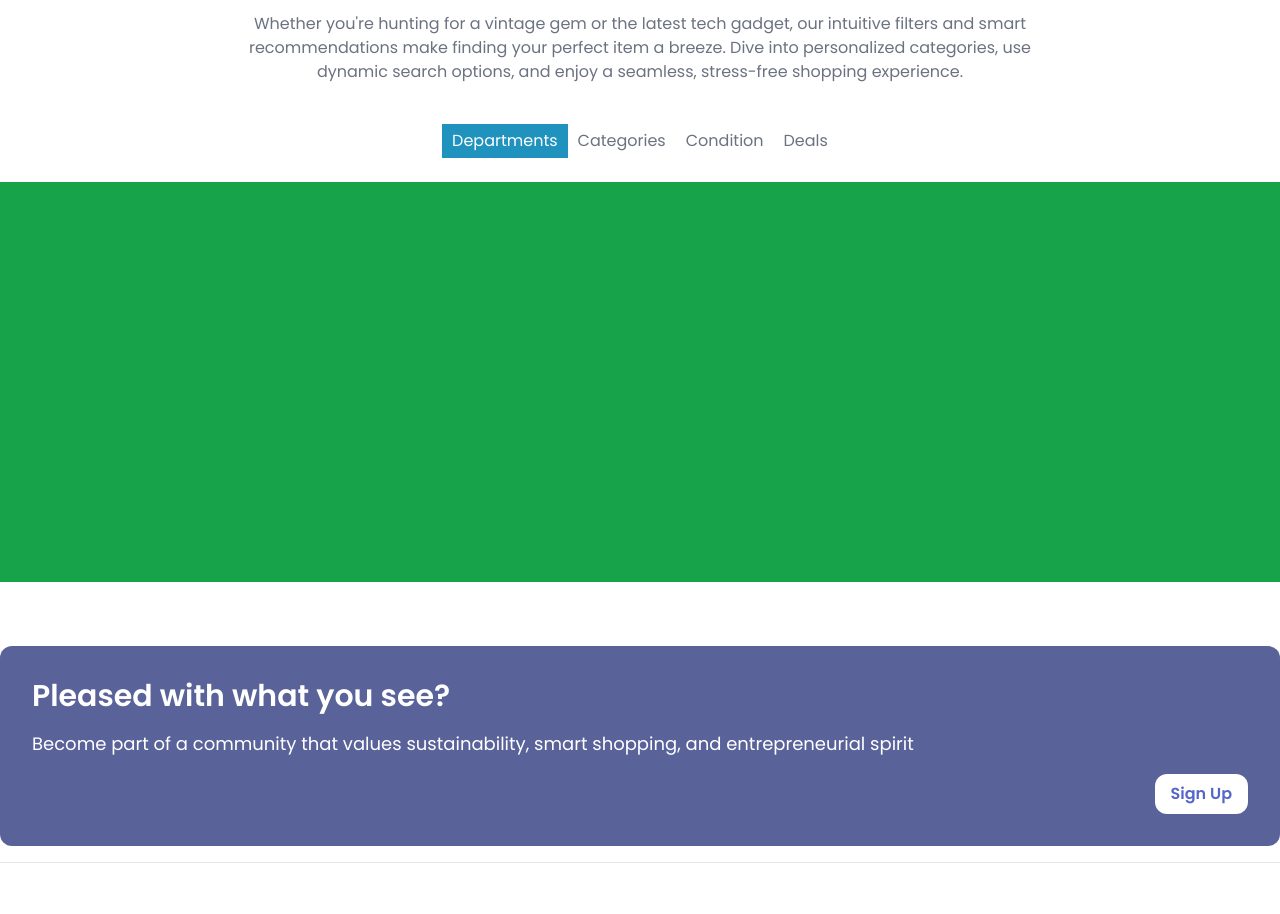
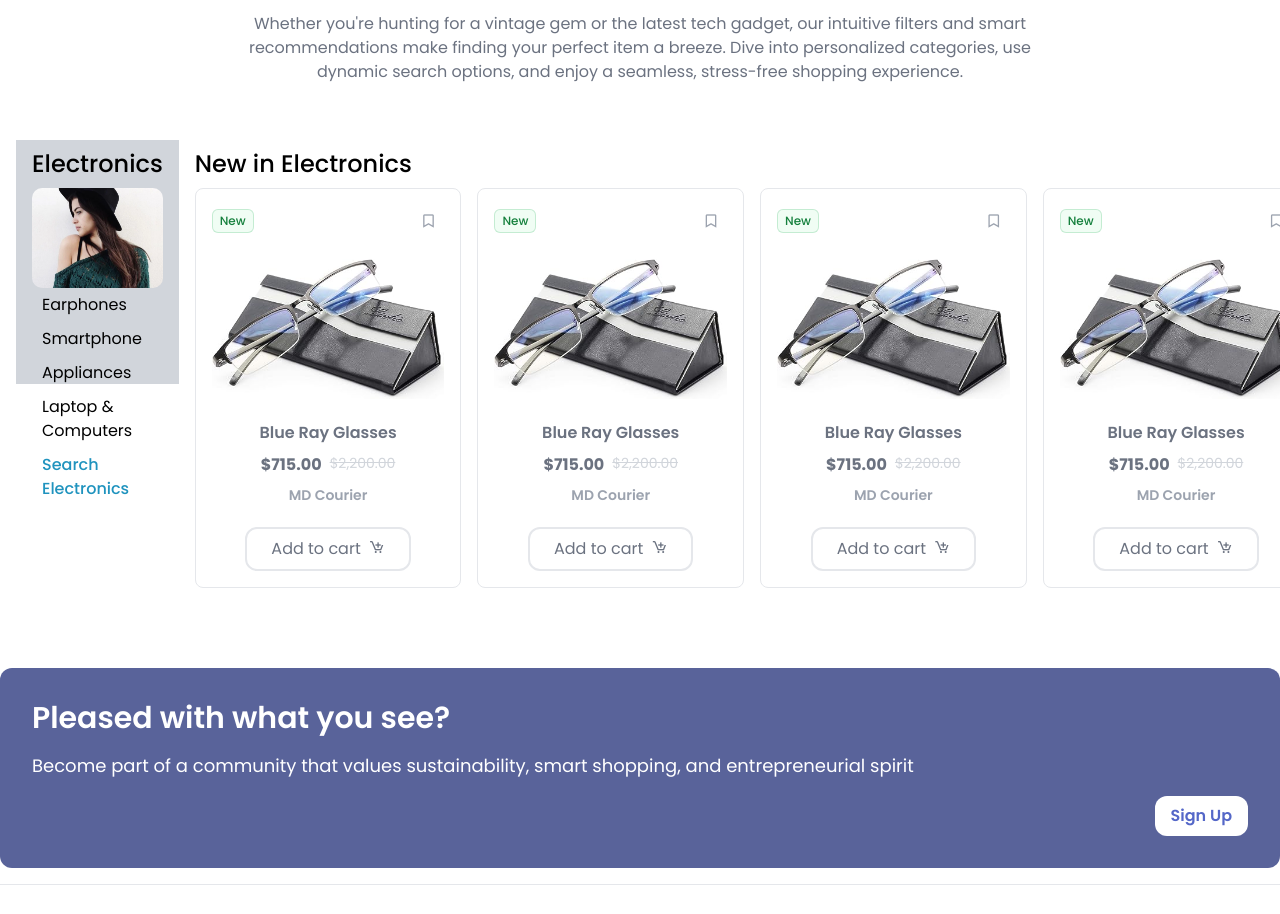
Before and after one commit to aldaineclarke/sunken_treasures_web, an Angular app: page /home in a window 1280 px wide. Shown: the part 1760-2674 px from the top of the page. Built offline with nearby package versions, Linux system fonts and the light colour scheme.

Commit message:
updated (): Updated the home page to fix layout

```diff
--- a/src/app/modules/home/home.component.html
+++ b/src/app/modules/home/home.component.html
@@ -29,18 +29,27 @@
             Whether you're hunting for a vintage gem or the latest tech gadget, our intuitive filters and smart recommendations make finding your perfect item a breeze. Dive into personalized categories, use dynamic search options, and enjoy a seamless, stress-free shopping experience.
         </p>
         <div class="w-full mt-10">
-            <ul class="flex justify-center mb-6">
-                <li class="active">Departments</li>
-                <li>Categories</li>
-                <li>Condition</li>
-                <li>Deals</li>
-            </ul>
+                <div class="flex categories-wrapper  min-h-[50vh] p-4 ">
+                    <div class="electronic-cat w-[300px] bg-gray-300 flex flex-col p-4">
+                        <p class="feature-cat text-2xl text-black my-2 font-medium">Electronics</p>
+                        <img class="" src="assets/images/demo09-520x520.jpg.jpg" alt="Image of Electronic Category">
+                        <ul class="cat-links">
+                            <li>Earphones</li>
+                            <li>Smartphone</li>
+                            <li>Appliances</li>
+                            <li>Laptop & Computers</li>
+                            <li class="text-accent font-medium active">Search Electronics</li>
+                        </ul>
+                    </div>
+                    <div class="cards-wrapper px-4">
+                        <p class="cards-title text-black my-2 font-medium text-2xl">New in Electronics</p>
 
-            <div id="tab-content pt-6">
-                <div class="content-example w-full h-[50vh] bg-green-600">
+                        <div class="cards flex gap-4">
+                            <app-card *ngFor="let product of [1,2,3,4]"></app-card>
+                        </div>
+                    </div>
+                </div>
 
-                </div>
-            </div>
         </div>
     </div>
 </section>
--- a/src/app/modules/home/home.component.scss
+++ b/src/app/modules/home/home.component.scss
@@ -1,39 +1,63 @@
-
-
-.bento-box-3{
+.bento-box-3 {
         width: 100%;
-    display:grid;
+        display: grid;
         min-height: 50vh;
-    gap:1rem;
+        gap: 1rem;
         grid-template-areas:
                 "slider slider notice"
                 "slider slider notice2"
         ;
 }
-.bento-box-3 > div{
+
+.bento-box-3>div {
         border-radius: 10px;
         aspect-ratio: 16/9;
 }
 
-.bento-box-3 > div:nth-child(1){
+.bento-box-3>div:nth-child(1) {
         grid-area: slider;
         background-color: #5467c8;
 }
-.bento-box-3 > div:nth-child(2){
+
+.bento-box-3>div:nth-child(2) {
         grid-area: notice;
         background-color: #59639a;
 }
-.bento-box-3 >div:nth-child(3){
+
+.bento-box-3>div:nth-child(3) {
         grid-area: notice2;
         background-color: #1f93be;
 }
 
-.categories li{
+.categories li,
+.cat-links {
         padding: 5px 10px;
         cursor: pointer;
 }
 
-.categories li.active{
+
+.tabs-nav li:hover {
         @apply bg-accent text-white;
+}
 
+.cat-links li:not(li.active) {
+        @apply text-black;
 }
+
+.electronic-cat {
+        aspect-ratio: 2/3;
+        padding: 0 1rem;
+        height: 100%;
+
+        img {
+                height:100px;
+                width:100%;
+                flex-grow: 1;
+                border-radius: 10px;
+                object-fit: cover;
+                object-position:center;
+        }
+        ul{
+                padding: 0;
+        }
+}
```
Also changed, not shown: src/assets/images/demo09-520x520.jpg.jpg (added). Lines whose indentation alone changed are shown as unchanged.
